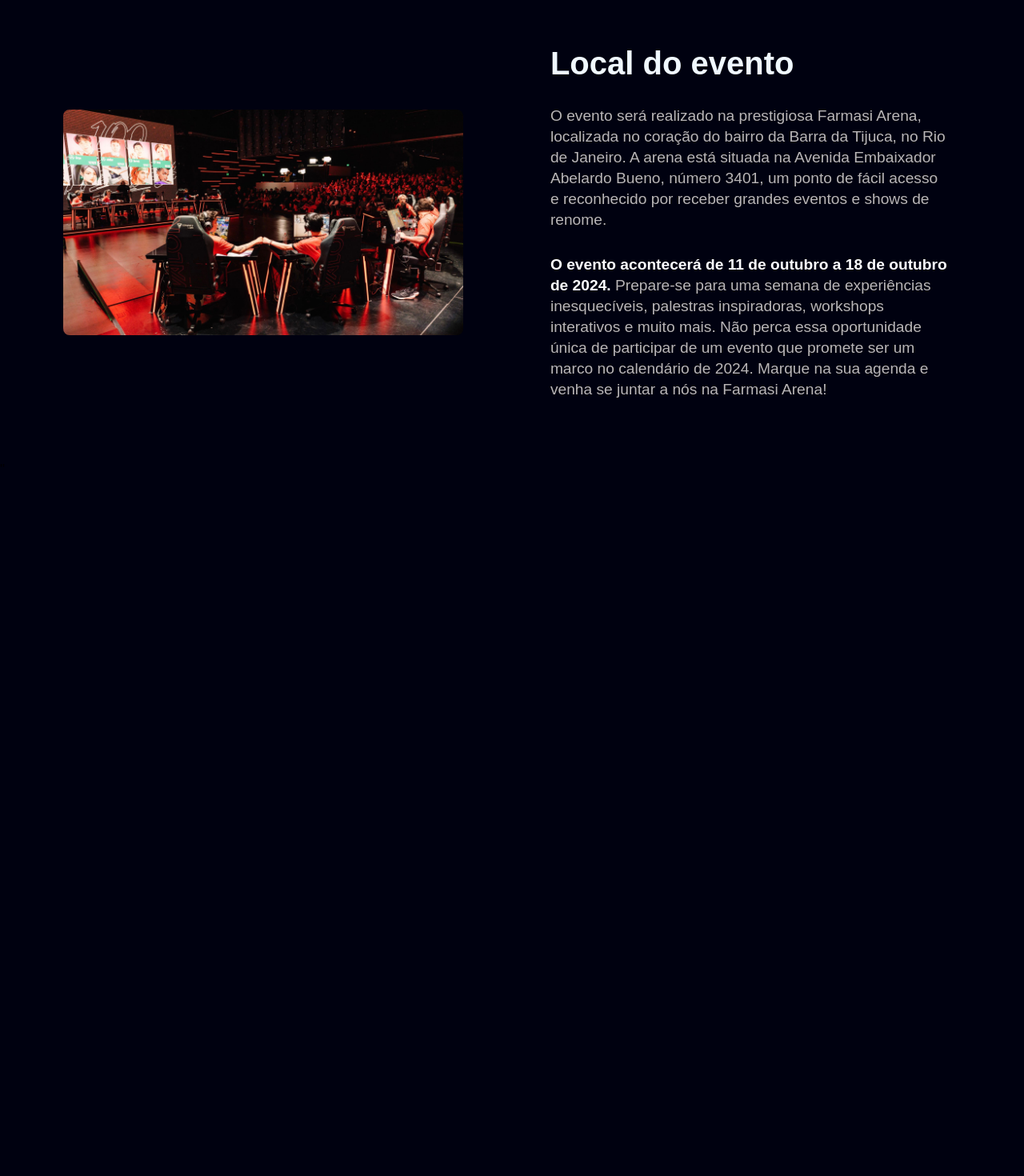
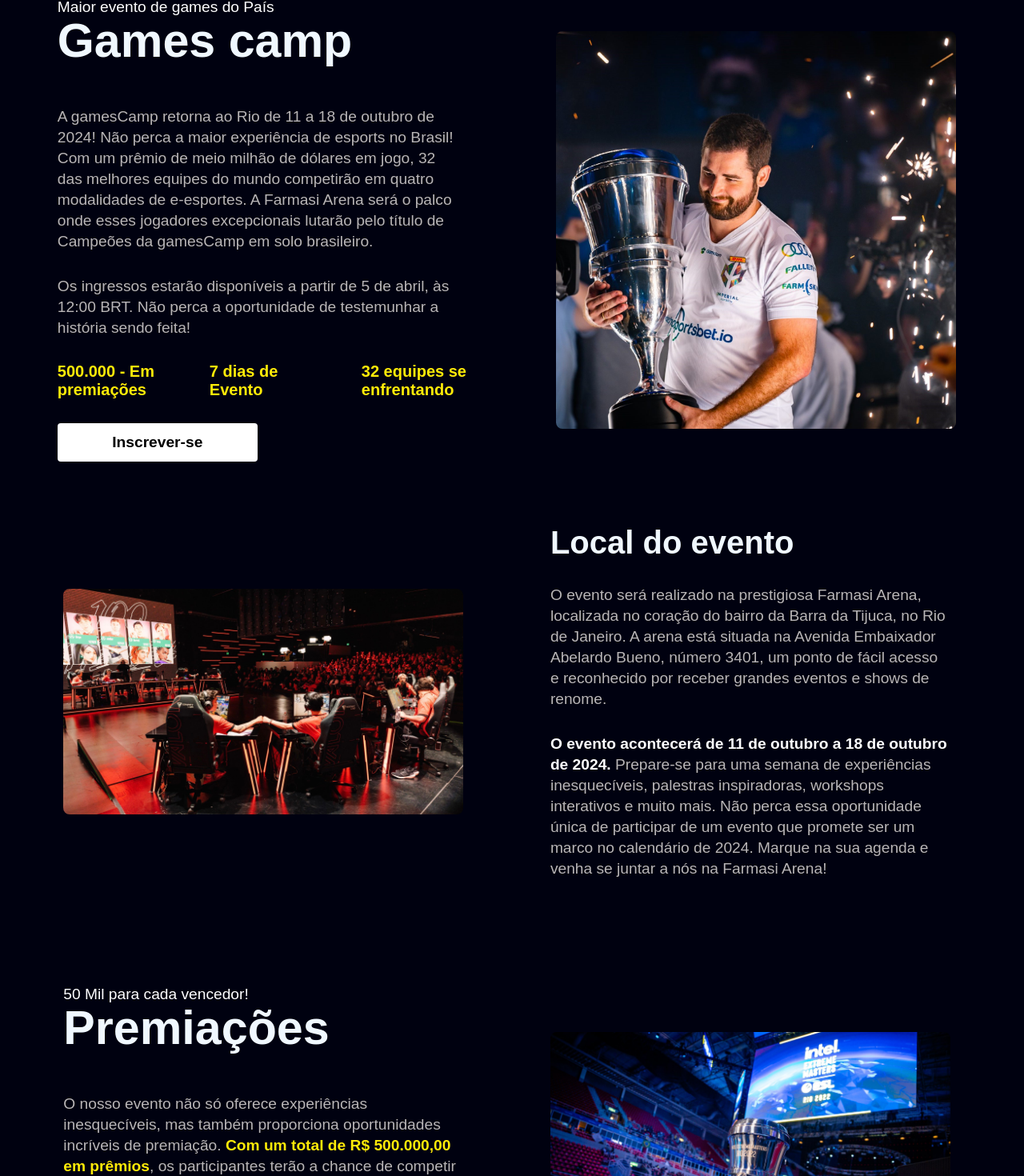
Before and after one commit to Dom-Garotom/GamesCamp-React, a React (Vite) app: page / in a window 1280 px wide. Shown: the part 852-2322 px from the top of the page at 80% size. Before the commit the page ends 1448 px from the top, so only its background shows below. Built offline with nearby package versions, Linux system fonts and the light colour scheme.

Commit message:
fix: subindo as alterações da página home que esqueci de subir no ultimo commit

```diff
--- a/src/pages/home.tsx
+++ b/src/pages/home.tsx
@@ -1,12 +1,43 @@
 import HeroSection from "../components/heroSection";
 import SectionDefault from "../components/sectionDefault";
-import { TitleDefault } from "../styles/styledComponents";
+import { Negrito, TitleDefault, ButtonDefault} from "../styles/styledComponents";
+import TitleWithHat from "../components/TitleWithHat";
+
 import ImageValorantTeam from "../assets/images-event/valorant-team.jpg"
+import ImageTrofeu from "../assets/images-event/trofeu.jpg"
+import ImageFallen from "../assets/images-event/fallen-imperial.jpg"
 
 export default function Home() {
   return (
     <>
       <HeroSection/>
+
+      <SectionDefault
+        rigth
+        src={ImageFallen}
+        alt="Imagem do Fallen Um dos Maiores Capeões desse evento"
+      >
+        <TitleWithHat
+        content="Games camp"
+        hat="Maior evento de games do País" />
+        <p>
+          A gamesCamp retorna ao Rio de 11 a 18 de outubro de 2024! Não perca a maior experiência de esports no Brasil! Com um prêmio de meio milhão de dólares em jogo, 32 das melhores equipes do mundo competirão em quatro modalidades de e-esportes. A Farmasi Arena será o palco onde esses jogadores excepcionais lutarão pelo título de Campeões da gamesCamp em solo brasileiro.
+        </p>
+        <p>
+          Os ingressos estarão disponíveis a partir de 5 de abril, às 12:00 BRT. Não perca a oportunidade de testemunhar a história sendo feita!
+        </p>
+
+        <div>
+          <Negrito>500.000 - Em premiações</Negrito>
+          <Negrito>7 dias de Evento</Negrito>
+          <Negrito>32 equipes se enfrentando</Negrito>
+        </div>
+
+        <ButtonDefault>Inscrever-se</ButtonDefault>
+
+
+      </SectionDefault>
+
       <SectionDefault
         src={ImageValorantTeam}
         alt="Imagem do time da Genesis no campeonato de valorant"
@@ -19,7 +50,25 @@
           <b>O evento acontecerá de 11 de outubro a 18 de outubro de 2024.</b> Prepare-se para uma semana de experiências inesquecíveis, palestras inspiradoras, workshops interativos e muito mais.
           Não perca essa oportunidade única de participar de um evento que promete ser um marco no calendário de 2024. Marque na sua agenda e venha se juntar a nós na Farmasi Arena!
         </p>
-      </SectionDefault>''
+      </SectionDefault>
+
+      <SectionDefault
+        rigth
+        src={ImageTrofeu}
+        alt="Imagem do time da Genesis no campeonato de valorant"
+      >
+        <TitleWithHat
+        content="Premiações"
+        hat="50 Mil para cada vencedor!" />
+        <p>
+          O nosso evento não só oferece experiências inesquecíveis, mas também proporciona oportunidades incríveis de premiação. <Negrito>Com um total de R$ 500.000,00 em prêmios</Negrito>, os participantes terão a chance de competir em cinco modalidades de jogos, cada uma com sua própria premiação especial.
+        </p>
+        <p>
+          Todos os participantes terão a chance de competir por esses prêmios incríveis, tornando o evento ainda mais emocionante e competitivo. Venha mostrar suas habilidades e lute para ser o campeão em uma ou mais modalidades!
+        </p>
+      </SectionDefault>
+
+
     </>
   )
 }
```
